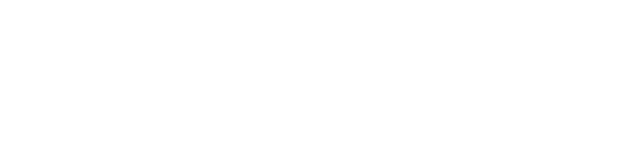
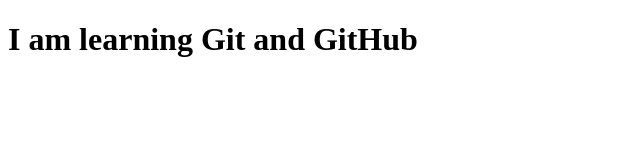
Before and after one commit to Rmstitanc/Project, a plain HTML site: page index.html in a window 1280 px wide. Shown: the whole page, without its empty margins (0-640 px from the left). Drawn offline with Linux system fonts and the light colour scheme.

Commit message:
New head

```diff
--- a/index.html
+++ b/index.html
@@ -6,6 +6,6 @@
     <title>Project2</title>
 </head>
 <body>
-
+    <h1>I am learning Git and GitHub</h1>
 </body>
 </html>
```
